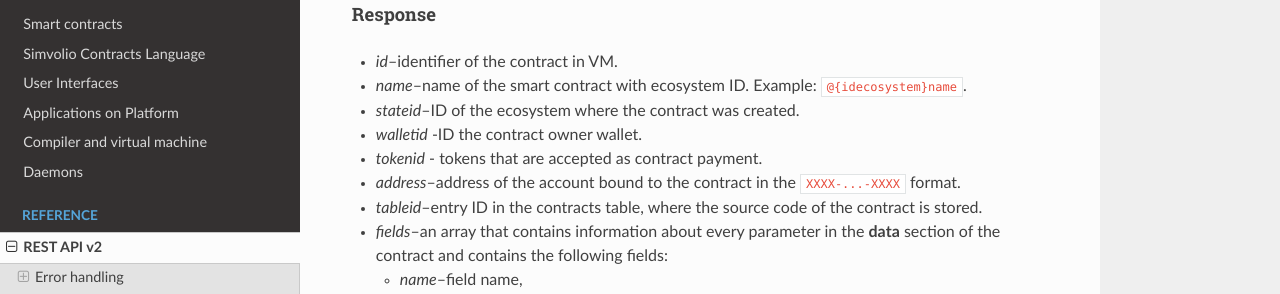
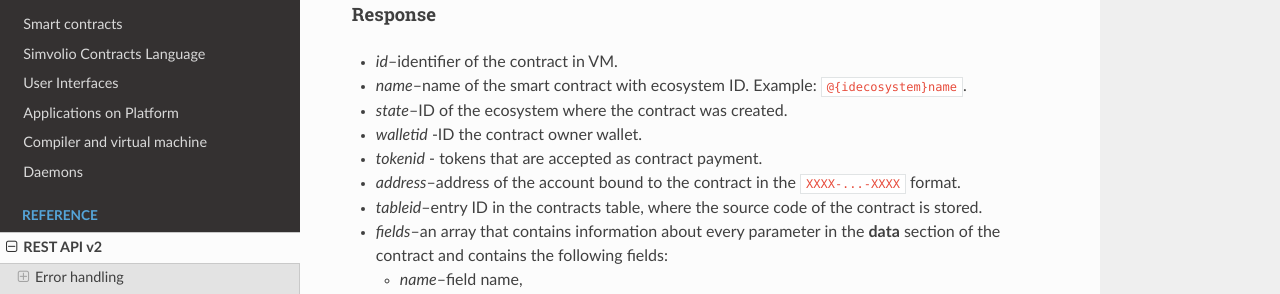
Before and after one commit to AplaProject/apla-docs-en, a Sphinx documentation site: the page built from source/reference/api2.rst, in a window 1280 px wide and 900 px high, scrolled down 31686 px. Shown: the part 157-451 px from the top of the window. Built offline with Sphinx 7.4.7 and the Read the Docs theme 2.0.0, drawn with Linux system fonts in a browser that asks for light colours.

Commit message:
change stateid to state in contract/{name}

```diff
--- a/source/reference/api2.rst
+++ b/source/reference/api2.rst
@@ -1698,7 +1698,7 @@ Response
 
 * *id*–identifier of the contract in VM.
 * *name*–name of the smart contract with ecosystem ID. Example: ``@{idecosystem}name``.
-* *stateid*–ID of the ecosystem where the contract was created.
+* *state*–ID of the ecosystem where the contract was created.
 * *walletid* -ID the contract owner wallet.
 * *tokenid* - tokens that are accepted as contract payment.
 * *address*–address of the account bound to the contract in the ``XXXX-...-XXXX`` format.
```
